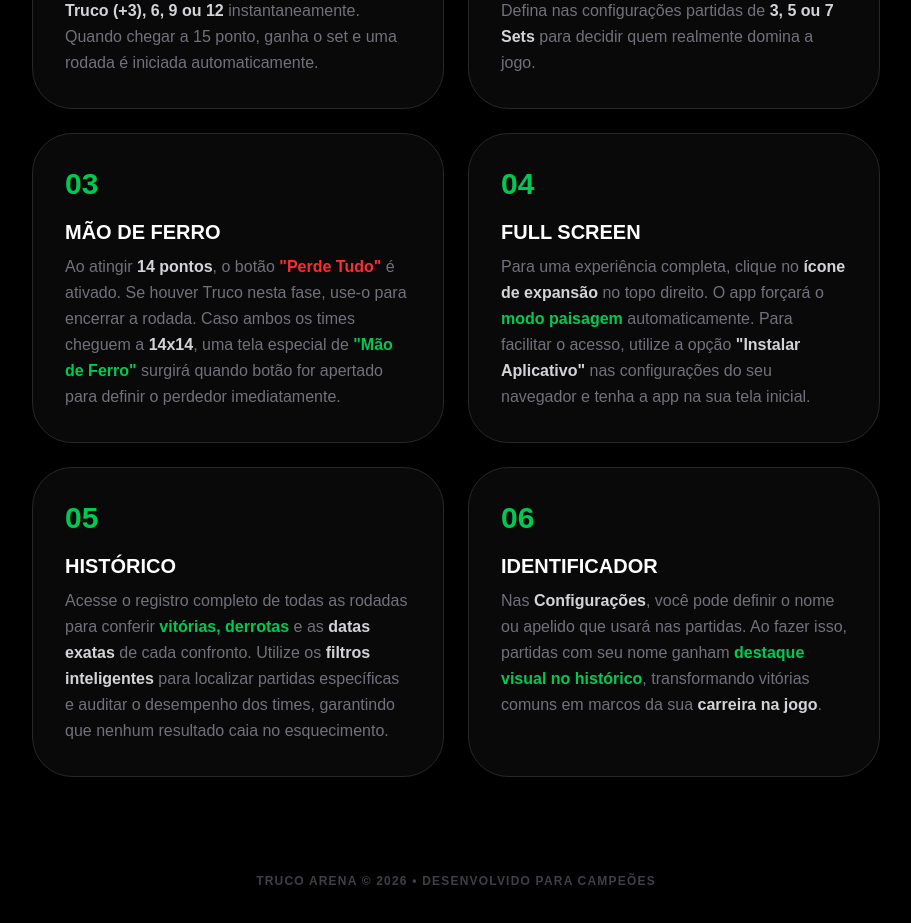
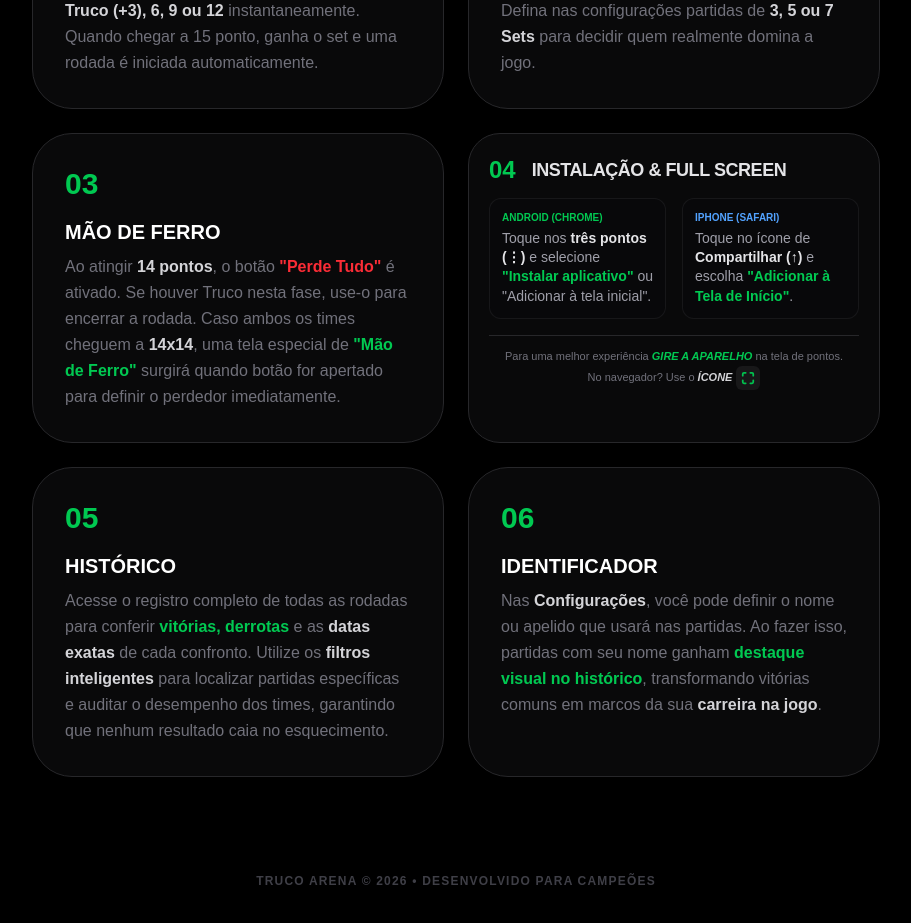
Before and after one commit to klenivingeri/MarcadorPontos, a Next.js app: page / in a window 1280 px wide. Shown: the part 1160-2083 px from the top of the page, without its empty margins (184-1095 px from the left). Built offline with nearby package versions, Linux system fonts and the light colour scheme.

Commit message:
fix: tutorial

```diff
--- a/src/app/arena/page.js
+++ b/src/app/arena/page.js
@@ -15,7 +15,7 @@ export default function Arena() {
   const [setsRight, setSetsRight] = useState(0);
   const [showMaoDeFerro, setShowMaoDeFerro] = useState(false);
   const [isProcessing, setIsProcessing] = useState(false);
-  const initGame = 10;
+  const initGame = 7;
   const [showConfig, setShowConfig] = useState(false);
   const [startGame, setStartGame] = useState(true);
   const [configGame, setConfigGame] = useState({
@@ -34,7 +34,7 @@ export default function Arena() {
 
   const [settings, setSettings] = useState({
     groupName: "TruScore",
-    vibrate: true,
+    vibrate: false,
     bgUrl: "",
   });
 
@@ -70,6 +70,11 @@ export default function Arena() {
   }, [finishModal]);
 
   const handleAddPoints = (side, value) => {
+    // Retorno tátil opcional ao atribuir pontos
+    if (settings.vibrate && typeof navigator !== "undefined" && typeof navigator.vibrate === "function") {
+      navigator.vibrate(25);
+    }
+
     // Se estiver no tempo de espera, ignora o clique
     if (isProcessing) return;
 
@@ -198,29 +203,37 @@ export default function Arena() {
           />
         )}
         {finishModal.visible && (
-          <div className="absolute inset-0 z-[120] bg-black/60 backdrop-blur-xl flex items-center justify-center p-6 text-center">
-            <div className="max-w-sm w-full bg-zinc-900/80 border border-zinc-800 p-8 rounded-[2.5rem] shadow-2xl">
-              <h2 className="text-zinc-500 font-black text-xl uppercase mb-1">
+          <div className="absolute inset-0 z-[120] bg-black/70 backdrop-blur-xl flex items-center justify-center p-2 text-center">
+            <div className="max-w-sm w-full bg-zinc-900 border border-zinc-800 p-5 rounded-[2rem] shadow-2xl overflow-y-auto max-h-[98vh] scrollbar-hide">
+              {/* Título menor e com menos margem */}
+              <h2 className="text-zinc-600 font-black text-xs uppercase mb-1 tracking-widest">
                 Fim da Rodada
               </h2>
-              <div className="text-5xl font-black text-green-500 mb-4 uppercase italic">
-                Vitória <br />{" "}
+
+              {/* Texto de vitória em linha única e fonte menor */}
+              <div className="text-3xl font-black text-green-500 mb-4 uppercase italic leading-tight break-words">
+                Vitória{" "}
                 {finishModal.winner === "left"
                   ? configGame?.teamLeft
                   : configGame?.teamRight}
                 !
               </div>
-              <div className="relative h-20 w-20 mx-auto mb-6 flex items-center justify-center">
-                <span className="text-4xl font-black">
+
+              {/* Contador circular reduzido (h-20 -> h-16) */}
+              <div className="relative h-16 w-16 mx-auto mb-5 flex items-center justify-center">
+                <span className="text-2xl font-black text-white">
                   {finishModal.countdown}
                 </span>
-                <svg className="absolute inset-0 w-full h-full -rotate-90">
+                <svg
+                  className="absolute inset-0 w-full h-full -rotate-90"
+                  viewBox="0 0 80 80"
+                >
                   <circle
                     cx="40"
                     cy="40"
                     r="36"
                     stroke="currentColor"
-                    strokeWidth="4"
+                    strokeWidth="6"
                     fill="transparent"
                     className="text-zinc-800"
                   />
@@ -229,26 +242,38 @@ export default function Arena() {
                     cy="40"
                     r="36"
                     stroke="currentColor"
-                    strokeWidth="4"
+                    strokeWidth="6"
                     fill="transparent"
                     className="text-green-500"
                     strokeDasharray="226"
                     strokeDashoffset={
                       226 - (226 * finishModal.countdown) / initGame
                     }
+                    strokeLinecap="round"
                     style={{ transition: "stroke-dashoffset 1s linear" }}
                   />
                 </svg>
               </div>
-              <Confetti mode="boom" shapeSize={20} colors={colors_from_image} />
-              <p className="text-zinc-400 text-sm mb-6">
-                Iniciando novo jogo automaticamente...
-              </p>
+
+              <Confetti mode="boom" shapeSize={15} colors={colors_from_image} />
+
+              {/* --- NOVA ALTERNATIVA 1: Estilo Tecnológico --- */}
+              <div className="bg-zinc-950 border border-zinc-800 py-2.5 px-4 rounded-xl mb-2.5 shadow-inner">
+                <p className="text-zinc-400 text-[11px] font-mono uppercase tracking-tight flex items-center justify-center gap-1.5">
+                  <span className="relative flex h-2 w-2">
+                    <span className="animate-ping absolute inline-flex h-full w-full rounded-full bg-green-400 opacity-75"></span>
+                    <span className="relative inline-flex rounded-full h-2 w-2 bg-green-500"></span>
+                  </span>
+                  Iniciando novo jogo automaticamente...
+                </p>
+              </div>
+
+              {/* Botão de cancelar com menos padding vertical */}
               <button
                 onClick={cancelFinish}
-                className="w-full bg-white text-black py-4 rounded-2xl font-black uppercase active:scale-95 transition-transform"
+                className="text-zinc-600 hover:text-zinc-400 text-[11px] font-bold uppercase tracking-widest py-1 transition-colors"
               >
-                Corrigir Pontos (Cancelar)
+                Cancelar (Corrigir Pontos)
               </button>
             </div>
           </div>
@@ -449,7 +474,7 @@ export default function Arena() {
               "
             ></div>
             <div
-              className="text-center z-10 py-4 sm:py-0 pr-4"
+              className="text-center z-10 py-4 mt-1 sm:py-0 pr-4 w-full"
               onClick={() => handleAddPoints("left", 1)}
             >
               <span className="block text-[8rem] sm:text-[15rem] font-black leading-none tracking-tighter">
@@ -461,7 +486,7 @@ export default function Arena() {
             </div>
 
             <div
-              className="text-center z-10 py-4 sm:py-0 pr-4"
+              className="text-center z-10 py-4 sm:py-0 pr-4 mt-1 w-full"
               onClick={() => handleAddPoints("right", 1)}
             >
               <span className="block text-[8rem] sm:text-[15rem] font-black leading-none tracking-tighter text-zinc-400">
--- a/src/app/page.js
+++ b/src/app/page.js
@@ -164,20 +164,63 @@ export default function Home() {
             </p>
           </div>
 
-          <div className="p-8 bg-zinc-900/40 border border-zinc-800 rounded-[2.5rem]">
-            <div className="text-green-500 text-3xl font-black mb-4">04</div>
-            <h3 className="text-xl font-bold mb-2 uppercase">Full Screen</h3>
-            <p className="text-zinc-500 leading-relaxed">
-              Para uma experiência completa, clique no{" "}
-              <strong className="text-zinc-300">ícone de expansão</strong> no
-              topo direito. O app forçará o{" "}
-              <strong className="text-green-500">modo paisagem</strong>{" "}
-              automaticamente. Para facilitar o acesso, utilize a opção{" "}
-              <strong className="text-zinc-300">"Instalar Aplicativo"</strong>{" "}
-              nas configurações do seu navegador e tenha a app na sua tela
-              inicial.
-            </p>
-          </div>
+<div className="p-5 bg-zinc-900/40 border border-zinc-800 rounded-[2rem] max-w-2xl mx-auto">
+  <div className="flex items-center gap-4 mb-3">
+    <div className="text-green-500 text-2xl font-black">04</div>
+    <h3 className="text-lg font-bold uppercase tracking-tight text-zinc-200">
+      Instalação & Full Screen
+    </h3>
+  </div>
+
+  <div className="grid grid-cols-1 md:grid-cols-2 gap-4 text-sm leading-snug">
+    {/* Coluna Android */}
+    <div className="bg-zinc-950/50 p-3 rounded-xl border border-zinc-800/50">
+      <span className="text-green-500 font-bold block mb-1 uppercase text-[10px]">Android (Chrome)</span>
+      <p className="text-zinc-400">
+        Toque nos <strong className="text-zinc-200">três pontos (⋮)</strong> e selecione <strong className="text-green-500">"Instalar aplicativo"</strong> ou "Adicionar à tela inicial".
+      </p>
+    </div>
+
+    {/* Coluna iPhone */}
+    <div className="bg-zinc-950/50 p-3 rounded-xl border border-zinc-800/50">
+      <span className="text-blue-400 font-bold block mb-1 uppercase text-[10px]">iPhone (Safari)</span>
+      <p className="text-zinc-400">
+        Toque no ícone de <strong className="text-zinc-200">Compartilhar (↑)</strong> e escolha <strong className="text-green-500">"Adicionar à Tela de Início"</strong>.
+      </p>
+    </div>
+  </div>
+
+  <div className="mt-4 pt-3 border-t border-zinc-800">
+  <div className="text-center px-2">
+    <p className="text-zinc-500 text-[11px] leading-relaxed">
+      Para uma melhor experiência        <strong className="text-green-500 uppercase italic text-[11px]">
+        gire a aparelho
+      </strong>{" "} na tela de pontos. No navegador? Use o{" "}
+      <strong className="text-zinc-300 uppercase italic inline-flex items-center gap-1">
+        ícone
+        <span className="inline-flex items-center justify-center w-6 h-6 bg-zinc-800/50 rounded-md animate-pulse text-green-500 align-middle">
+          <svg
+            xmlns="http://www.w3.org/2000/svg"
+            width="14"
+            height="14"
+            viewBox="0 0 24 24"
+            fill="none"
+            stroke="currentColor"
+            strokeWidth="3"
+            strokeLinecap="round"
+            strokeLinejoin="round"
+          >
+            <path d="M8 3H5a2 2 0 0 0-2 2v3" />
+            <path d="M21 8V5a2 2 0 0 0-2-2h-3" />
+            <path d="M3 16v3a2 2 0 0 0 2 2h3" />
+            <path d="M16 21h3a2 2 0 0 0 2-2v-3" />
+          </svg>
+        </span>
+      </strong>{" "}
+    </p>
+  </div>
+</div>
+</div>
 
           <div className="p-8 bg-zinc-900/40 border border-zinc-800 rounded-[2.5rem]">
             <div className="text-green-500 text-3xl font-black mb-4">05</div>
--- a/src/components/Menu/ConfigModal.js
+++ b/src/components/Menu/ConfigModal.js
@@ -85,7 +85,7 @@ const ConfigModal = ({ isOpen, onClose }) => {
               </div>
 
               <div className="flex items-center justify-between bg-zinc-950 border border-zinc-800 rounded-xl px-3 py-2">
-                <span className="text-xs font-bold text-white">Vibração</span>
+                <span className="text-xs font-bold text-white">Vibração (Retorno tátil nos botões)</span>
                 <button
                   onClick={() =>
                     setConfig({ ...config, vibrate: !config.vibrate })
```
Also changed, not shown: src/components/Winner/ChampionModal.js (+30 -36 lines).
